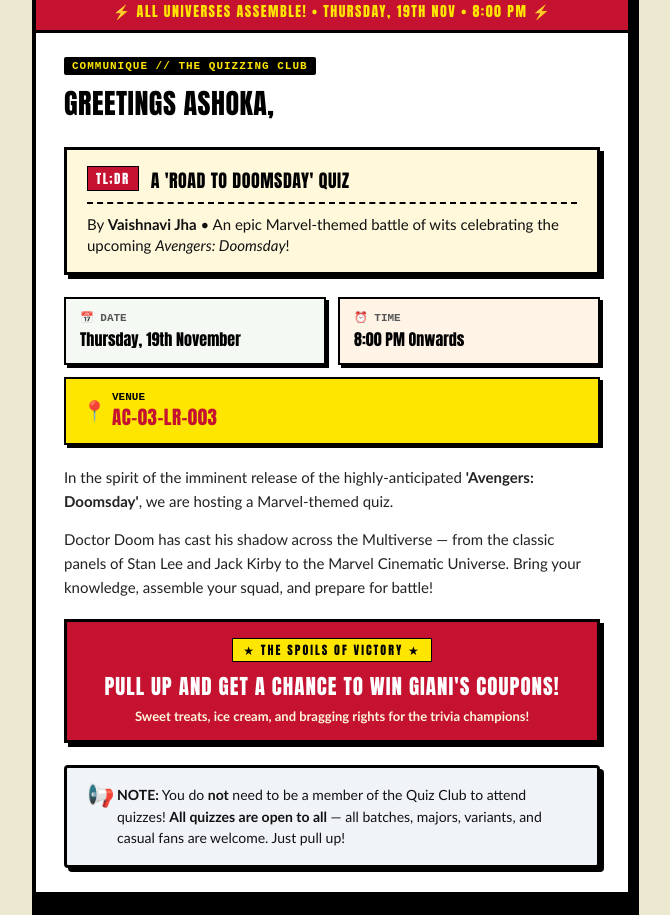
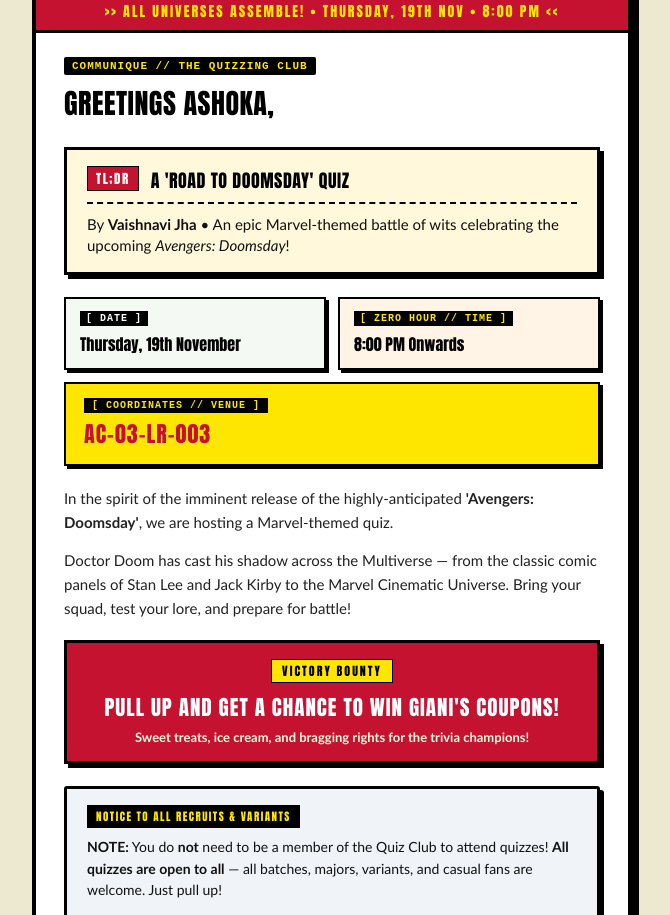
Before and after one commit to DeadPull3000/tech-and-data, a plain HTML site: page road-to-doomsday/email/email.html in a window 1280 px wide. Shown: the part 826-1741 px from the top of the page, without its empty margins (308-978 px from the left). Drawn offline with Linux system fonts and the light colour scheme.

Commit message:
style(email): replace emojis with authentic retro comic book badges and teletype headers

```diff
--- a/road-to-doomsday/email/email.html
+++ b/road-to-doomsday/email/email.html
@@ -26,9 +26,9 @@
               <table width="100%" cellpadding="0" cellspacing="0" border="0">
                 <tr>
                   <td align="left" style="font-family: 'Impact', 'Arial Black', sans-serif; font-size: 15px; letter-spacing: 2px; color: #000000; text-transform: uppercase;">
-                    ★ MARVEL COMICS GROUP ★
+                    MARVEL COMICS GROUP
                   </td>
-                  <td align="right" style="font-family: 'Courier New', Courier, monospace; font-size: 11px; font-weight: bold; color: #000000; text-transform: uppercase;">
+                  <td align="right" style="font-family: 'Courier New', Courier, monospace; font-size: 11px; font-weight: bold; color: #000000; text-transform: uppercase; letter-spacing: 1px;">
                     SPECIAL ASHOKA DISPATCH
                   </td>
                 </tr>
@@ -48,8 +48,8 @@
             <td bgcolor="#C41230" style="background-color: #C41230; padding: 8px 16px; border-bottom: 3px solid #000000;">
               <table width="100%" cellpadding="0" cellspacing="0" border="0">
                 <tr>
-                  <td align="center" style="font-family: 'Impact', 'Arial Black', sans-serif; font-size: 14px; letter-spacing: 1.5px; color: #FFE600; text-transform: uppercase;">
-                    ⚡ ALL UNIVERSES ASSEMBLE! • THURSDAY, 19TH NOV • 8:00 PM ⚡
+                  <td align="center" style="font-family: 'Impact', 'Arial Black', sans-serif; font-size: 14px; letter-spacing: 2px; color: #FFE600; text-transform: uppercase;">
+                    &gt;&gt; ALL UNIVERSES ASSEMBLE! &bull; THURSDAY, 19TH NOV &bull; 8:00 PM &lt;&lt;
                   </td>
                 </tr>
               </table>
@@ -105,7 +105,7 @@
             </td>
           </tr>
 
-          <!-- ═════ 6. EVENT COORDINATES GRID ═════ -->
+          <!-- ═════ 6. EVENT COORDINATES GRID (RETRO DOSSIER CARDS) ═════ -->
           <tr>
             <td style="padding: 4px 28px 20px 28px;">
               <table width="100%" cellpadding="0" cellspacing="0" border="0">
@@ -115,10 +115,10 @@
                     <table width="100%" cellpadding="0" cellspacing="0" border="0" bgcolor="#F4F9F4" style="background-color: #F4F9F4; border: 2.5px solid #000000; box-shadow: 3px 3px 0px #000000;">
                       <tr>
                         <td style="padding: 12px 14px;">
-                          <div style="font-family: 'Courier New', Courier, monospace; font-size: 11px; font-weight: bold; color: #555555; text-transform: uppercase;">
-                            📅 DATE
+                          <div style="display: inline-block; background-color: #000000; color: #FFFFFF; font-family: 'Courier New', Courier, monospace; font-size: 10px; font-weight: bold; padding: 2px 6px; text-transform: uppercase; letter-spacing: 1px; margin-bottom: 4px;">
+                            [ DATE ]
                           </div>
-                          <div style="font-family: 'Impact', 'Arial Black', sans-serif; font-size: 16px; color: #000000; margin-top: 3px;">
+                          <div style="font-family: 'Impact', 'Arial Black', sans-serif; font-size: 16px; color: #000000; margin-top: 2px;">
                             Thursday, 19th November
                           </div>
                         </td>
@@ -131,10 +131,10 @@
                     <table width="100%" cellpadding="0" cellspacing="0" border="0" bgcolor="#FFF4E6" style="background-color: #FFF4E6; border: 2.5px solid #000000; box-shadow: 3px 3px 0px #000000;">
                       <tr>
                         <td style="padding: 12px 14px;">
-                          <div style="font-family: 'Courier New', Courier, monospace; font-size: 11px; font-weight: bold; color: #555555; text-transform: uppercase;">
-                            ⏰ TIME
+                          <div style="display: inline-block; background-color: #000000; color: #FFE600; font-family: 'Courier New', Courier, monospace; font-size: 10px; font-weight: bold; padding: 2px 6px; text-transform: uppercase; letter-spacing: 1px; margin-bottom: 4px;">
+                            [ ZERO HOUR // TIME ]
                           </div>
-                          <div style="font-family: 'Impact', 'Arial Black', sans-serif; font-size: 16px; color: #000000; margin-top: 3px;">
+                          <div style="font-family: 'Impact', 'Arial Black', sans-serif; font-size: 16px; color: #000000; margin-top: 2px;">
                             8:00 PM Onwards
                           </div>
                         </td>
@@ -148,22 +148,13 @@
                   <td colspan="2" style="padding-top: 12px;">
                     <table width="100%" cellpadding="0" cellspacing="0" border="0" bgcolor="#FFE600" style="background-color: #FFE600; border: 2.5px solid #000000; box-shadow: 3px 3px 0px #000000;">
                       <tr>
-                        <td style="padding: 12px 16px;">
-                          <table width="100%" cellpadding="0" cellspacing="0" border="0">
-                            <tr>
-                              <td width="30" valign="middle" style="font-size: 20px;">
-                                📍
-                              </td>
-                              <td valign="middle">
-                                <div style="font-family: 'Courier New', Courier, monospace; font-size: 11px; font-weight: bold; color: #000000; text-transform: uppercase;">
-                                  VENUE
-                                </div>
-                                <div style="font-family: 'Impact', 'Arial Black', sans-serif; font-size: 19px; color: #C41230; letter-spacing: 0.5px;">
-                                  AC-03-LR-003
-                                </div>
-                              </td>
-                            </tr>
-                          </table>
+                        <td style="padding: 14px 18px;">
+                          <div style="display: inline-block; background-color: #000000; color: #FFE600; font-family: 'Courier New', Courier, monospace; font-size: 10px; font-weight: bold; padding: 2px 8px; text-transform: uppercase; letter-spacing: 1px; margin-bottom: 4px;">
+                            [ COORDINATES // VENUE ]
+                          </div>
+                          <div style="font-family: 'Impact', 'Arial Black', sans-serif; font-size: 22px; color: #C41230; letter-spacing: 1px;">
+                            AC-03-LR-003
+                          </div>
                         </td>
                       </tr>
                     </table>
@@ -180,7 +171,7 @@
                 In the spirit of the imminent release of the highly-anticipated <strong>'Avengers: Doomsday'</strong>, we are hosting a Marvel-themed quiz.
               </p>
               <p style="margin: 0; font-family: 'Trebuchet MS', 'Segoe UI', Arial, sans-serif; font-size: 15px; line-height: 1.6; color: #222222;">
-                Doctor Doom has cast his shadow across the Multiverse &mdash; from the classic panels of Stan Lee and Jack Kirby to the Marvel Cinematic Universe. Bring your knowledge, assemble your squad, and prepare for battle!
+                Doctor Doom has cast his shadow across the Multiverse &mdash; from the classic comic panels of Stan Lee and Jack Kirby to the Marvel Cinematic Universe. Bring your squad, test your lore, and prepare for battle!
               </p>
             </td>
           </tr>
@@ -195,7 +186,7 @@
                       <tr>
                         <td align="center">
                           <div style="display: inline-block; background-color: #FFE600; color: #000000; font-family: 'Impact', 'Arial Black', sans-serif; font-size: 12px; letter-spacing: 2px; padding: 2px 10px; border: 1.5px solid #000000; text-transform: uppercase;">
-                            ★ THE SPOILS OF VICTORY ★
+                            VICTORY BOUNTY
                           </div>
                           <div style="font-family: 'Impact', 'Arial Black', sans-serif; font-size: 21px; color: #FFFFFF; letter-spacing: 1px; margin-top: 8px; text-transform: uppercase;">
                             PULL UP AND GET A CHANCE TO WIN GIANI'S COUPONS!
@@ -212,22 +203,18 @@
             </td>
           </tr>
 
-          <!-- ═════ 9. "OPEN TO ALL" SPEECH BUBBLE CARD ═════ -->
+          <!-- ═════ 9. "OPEN TO ALL" RETRO COMIC BULLETIN ═════ -->
           <tr>
             <td style="padding: 0 28px 24px 28px;">
-              <table width="100%" cellpadding="0" cellspacing="0" border="0" bgcolor="#F0F3F8" style="background-color: #F0F3F8; border: 3px solid #000000; border-radius: 4px; box-shadow: 4px 4px 0px #000000;">
+              <table width="100%" cellpadding="0" cellspacing="0" border="0" bgcolor="#F0F3F8" style="background-color: #F0F3F8; border: 3px solid #000000; border-radius: 3px; box-shadow: 4px 4px 0px #000000;">
                 <tr>
                   <td style="padding: 16px 20px;">
-                    <table width="100%" cellpadding="0" cellspacing="0" border="0">
-                      <tr>
-                        <td width="30" valign="top" style="font-size: 22px; line-height: 1;">
-                          📢
-                        </td>
-                        <td valign="top" style="font-family: 'Trebuchet MS', 'Segoe UI', Arial, sans-serif; font-size: 14px; line-height: 1.55; color: #111111;">
-                          <strong>NOTE:</strong> You do <strong>not</strong> need to be a member of the Quiz Club to attend quizzes! <strong>All quizzes are open to all</strong> &mdash; all batches, majors, variants, and casual fans are welcome. Just pull up!
-                        </td>
-                      </tr>
-                    </table>
+                    <div style="display: inline-block; background-color: #000000; color: #FFE600; font-family: 'Impact', 'Arial Black', sans-serif; font-size: 11px; letter-spacing: 1.5px; padding: 2px 8px; border: 1px solid #000000; margin-bottom: 8px; text-transform: uppercase;">
+                      NOTICE TO ALL RECRUITS &amp; VARIANTS
+                    </div>
+                    <div style="font-family: 'Trebuchet MS', 'Segoe UI', Arial, sans-serif; font-size: 14px; line-height: 1.55; color: #111111;">
+                      <strong>NOTE:</strong> You do <strong>not</strong> need to be a member of the Quiz Club to attend quizzes! <strong>All quizzes are open to all</strong> &mdash; all batches, majors, variants, and casual fans are welcome. Just pull up!
+                    </div>
                   </td>
                 </tr>
               </table>
```
Also changed, not shown: road-to-doomsday/email/build-email.js (+36 -49 lines), road-to-doomsday/email/email.txt (+7 -7 lines), road-to-doomsday/email/email_embed.html (+28 -41 lines).
